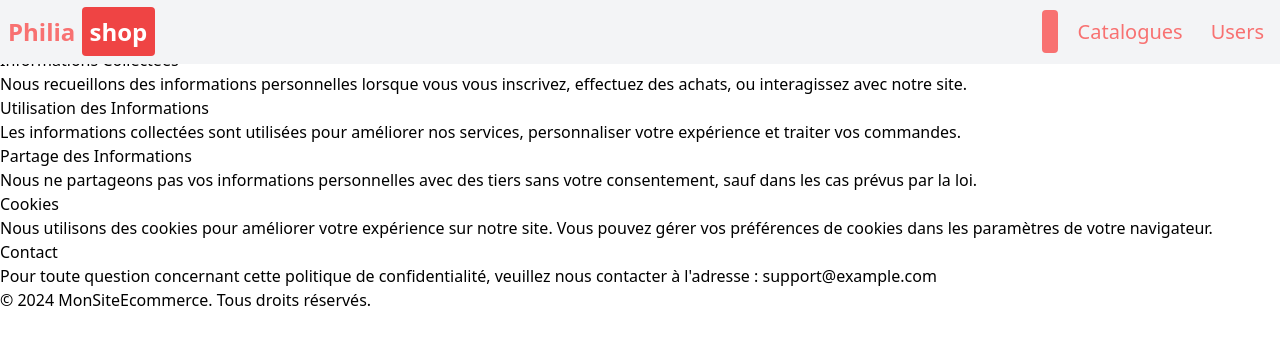
After one commit to merveilbaita/venv, a Django app: page /regle/ in a window 1280 px wide. The commit adds this page. Shown: the top 345 px of the page. Run offline with Django 5.2, Linux system fonts and the light colour scheme; style sheets or scripts are compiled from the project's sources; some libraries are stand-ins or nearby versions.

Commit message:
Ajoute du templates de regle de confidentialitée

```diff
--- a/shop/templates/index.html
+++ b/shop/templates/index.html
@@ -119,7 +119,7 @@
             <h3 class="mb-4 font-bold uppercase">Infos Pratiques</h3>
 
             <ul>
-                <li><a href="#" class="hover:text-gray-200">Points Fidélité</a></li>
+                <li><a href="{% url 'regle' %}" class="hover:text-gray-200">Règles des confidentialités</a></li>
                 <li><a href="#" class="hover:text-gray-200">Guide d'Entretien</a></li>
                 <li><a href="#" class="hover:text-gray-200">Guide des Tailles</a></li>
                 <li><a href="#" class="hover:text-gray-200">Mentions Légales</a></li>
--- /dev/null
+++ b/shop/templates/privacy_policy.html
@@ -0,0 +1,85 @@
+{% load static tailwind_tags %}
+{% load static %}
+<!DOCTYPE html>
+<html lang="fr">
+<head>
+    <meta charset="UTF-8">
+    <meta name="viewport" content="width=device-width, initial-scale=1.0">
+    <title>Règles de Confidentialité</title>
+    <link rel="stylesheet" href="{% static 'css/styles.css' %}">
+</head>
+<body>
+    <header class="bg-gray-100 text-red-400 px-2 p-4 w-full fixed z-10">
+        <nav class="flex flex-wrap justify-between items-center">
+            <!-- Brand -->
+            <div class="brand font-semibold text-2xl mb-2 lg:mb-0">
+                <a href="{% url 'index' %}">Philia <span class="text-white bg-red-500 rounded p-2">shop</span></a>
+            </div>
+
+            <!-- Search Bar -->
+
+
+            <!-- Menu Button for Mobile -->
+            <div class="lg:hidden">
+                <button id="menu-button" class="text-red-400 focus:outline-none">
+                    <i class="fas fa-bars"></i>
+                </button>
+            </div>
+
+            <!-- Navigation Links -->
+            <ul id="menu" class="hidden lg:flex space-x-3 font-thin text-xl">
+                <li><a class="hover:bg-red-500 hover:py-2 hover:rounded hover:text-white bg-red-400 text-white px-2 py-2 rounded" href="{% url 'index' %}"><i class="fa-solid fa-house"></i></a></li>
+                <li><a class="hover:bg-red-500 hover:py-2 hover:rounded hover:text-white px-2 py-2" href="{% url 'catalogue' %}">Catalogues</a></li>
+                {% if user.is_authenticated %}
+                <li><a href="{% url 'logout' %}"><span>Bienvenue : </span> <i class="fa-regular fa-circle-user"></i> {{ user.username }}</a></li>
+                {% else %}
+                <li><a class="hover:bg-red-500 hover:py-2 hover:rounded hover:text-white px-2 py-2" href="{% url 'login' %}">Users</a></li>
+                {% endif %}
+                {% if user.is_admin %}
+                <li><a class="hover:bg-red-500 hover:py-2 hover:rounded hover:text-white px-2 py-2" href="{% url 'admin_dash' %}"> <i class="fa-solid fa-user"></i> Dashboard</a></li>
+                {% endif %}
+            </ul>
+        </nav>
+
+        <!-- Mobile Menu -->
+        <ul id="mobile-menu" class="lg:hidden hidden space-y-1 mt-2">
+            <li><a class="block hover:bg-red-500 hover:py-2 hover:rounded hover:text-white bg-red-400 text-white px-2 py-2 rounded" href="{% url 'index' %}"><i class="fa-solid fa-house"></i></a></li>
+            <li><a class="block hover:bg-red-500 hover:py-2 hover:rounded hover:text-white px-2 py-2" href="{% url 'catalogue' %}">Catalogues</a></li>
+            {% if user.is_authenticated %}
+            <li><a class="block hover:bg-red-500 hover:py-2 hover:rounded hover:text-white px-2 py-2" href="{% url 'logout' %}"><span>Bienvenue : </span> <i class="fa-regular fa-circle-user"></i> {{ user.username }}</a></li>
+            {% else %}
+            <li><a class="block hover:bg-red-500 hover:py-2 hover:rounded hover:text-white px-2 py-2" href="{% url 'login' %}">Users</a></li>
+            {% endif %}
+            {% if user.is_admin %}
+            <li><a class="block hover:bg-red-500 hover:py-2 hover:rounded hover:text-white px-2 py-2" href="{% url 'admin_dash' %}"> <i class="fa-solid fa-truck-fast"></i> Dashboard</a></li>
+            {% endif %}
+        </ul>
+    </header>
+
+    <main>
+        <section>
+            <h2>Introduction</h2>
+            <p>Nous nous engageons à protéger votre vie privée. Cette politique de confidentialité explique comment nous recueillons, utilisons et partageons vos informations.</p>
+
+            <h2>Informations Collectées</h2>
+            <p>Nous recueillons des informations personnelles lorsque vous vous inscrivez, effectuez des achats, ou interagissez avec notre site.</p>
+
+            <h2>Utilisation des Informations</h2>
+            <p>Les informations collectées sont utilisées pour améliorer nos services, personnaliser votre expérience et traiter vos commandes.</p>
+
+            <h2>Partage des Informations</h2>
+            <p>Nous ne partageons pas vos informations personnelles avec des tiers sans votre consentement, sauf dans les cas prévus par la loi.</p>
+
+            <h2>Cookies</h2>
+            <p>Nous utilisons des cookies pour améliorer votre expérience sur notre site. Vous pouvez gérer vos préférences de cookies dans les paramètres de votre navigateur.</p>
+
+            <h2>Contact</h2>
+            <p>Pour toute question concernant cette politique de confidentialité, veuillez nous contacter à l'adresse : <a href="mailto:support@example.com">support@example.com</a></p>
+        </section>
+    </main>
+
+    <footer>
+        <p>&copy; {{ current_year }} MonSiteEcommerce. Tous droits réservés.</p>
+    </footer>
+</body>
+</html>
--- a/shop/urls.py
+++ b/shop/urls.py
@@ -16,6 +16,7 @@ urlpatterns = [
     path('prod', produit, name='produit'),
     path('ord/orders/delete/<int:order_id>/', delete_order, name='delete_order'),
     path('adr', adress, name='adress'),
+    path('regle/', privacy_policy, name='regle'),
 
 
 ]
--- a/shop/views.py
+++ b/shop/views.py
@@ -208,7 +208,8 @@ def delete_order(request, order_id):
             messages.error(request, "Cette commande n'existe pas.")
     return redirect('admin_order')
 
-def search_produits(request):
-    query = request.GET.get('q')
-    produits = Produit.objects.filter(designation__icontains=query) if query else Produit.objects.all()
-    return render(request, 'catalogue_produit.html', {'produits': produits, 'query': query})
+def privacy_policy(request):
+    context = {
+        'current_year': timezone.now().year,
+    }
+    return render(request, 'privacy_policy.html', context)
```
Also changed, not shown: theme/static/css/dist/styles.css (+12 -25 lines).
